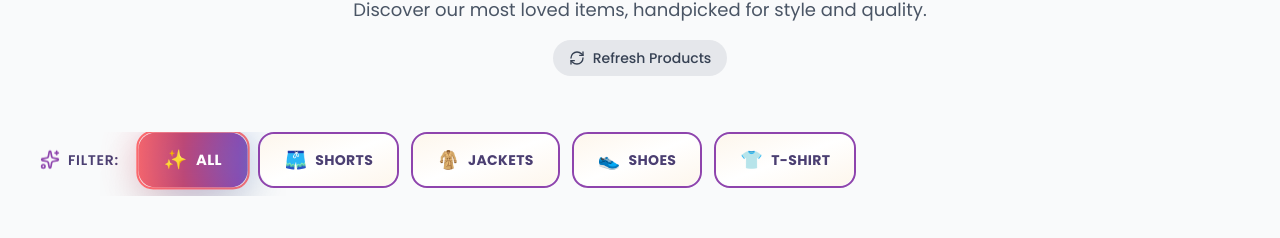
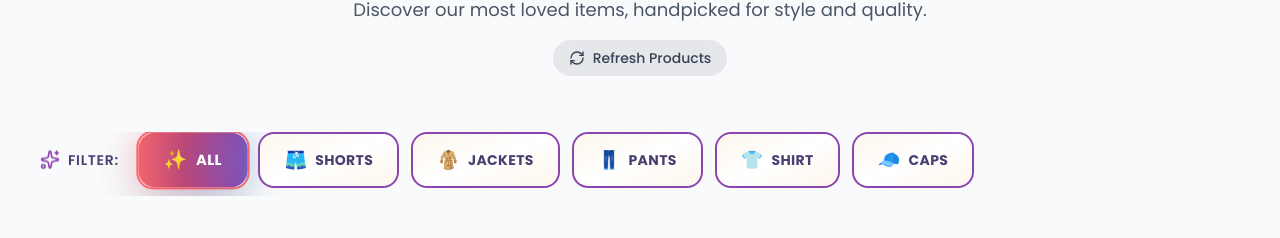
Before and after one commit to james841/Block_Boi, a Next.js app: page / in a window 1280 px wide. Shown: the part 1656-1894 px from the top of the page. Built offline with nearby package versions, Linux system fonts and the light colour scheme; no server answers; the database is empty.

Commit message:
changes made to product filter

```diff
--- a/app/components/ProductFilter.tsx
+++ b/app/components/ProductFilter.tsx
@@ -9,8 +9,9 @@ const filters = [
   { id: "all", label: "ALL", emoji: "✨" },
   { id: "shorts", label: "SHORTS", emoji: "🩳" },
   { id: "jackets", label: "JACKETS", emoji: "🧥" },
-  { id: "shoes", label: "SHOES", emoji: "👟" },
-  { id: "t-shirt", label: "T-SHIRT", emoji: "👕" },
+  { id: "pants", label: "PANTS", emoji: "👖" },
+  { id: "shirts", label: "SHIRT", emoji: "👕" },
+  { id: "caps", label: "CAPS", emoji: "🧢" },
 ];
 
 export default function ProductFilter({ activeFilter, onFilterChange }: FilterProps) {
```
